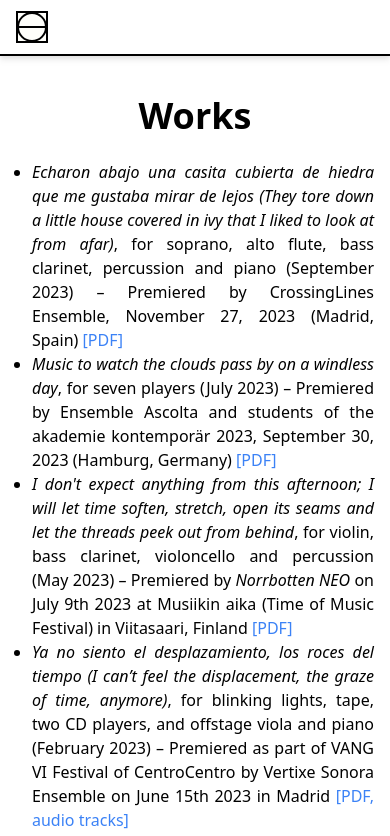
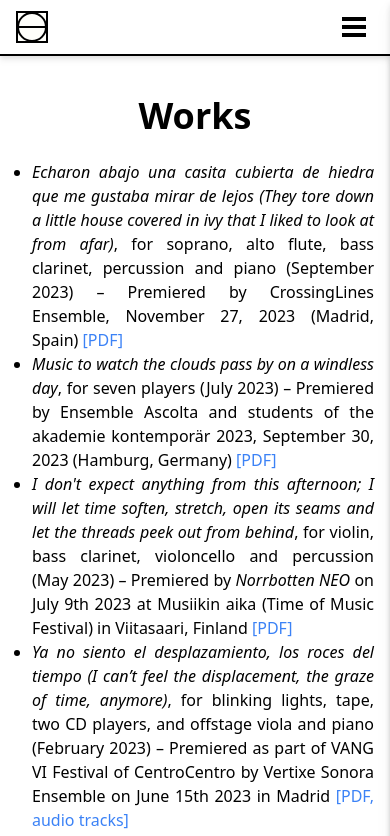
Before and after one commit to Kyokatarz/pilar-website-nextjs, a Next.js app: page /works in a window 390 px wide. Shown: the top 836 px of the page. Built offline with nearby package versions, Linux system fonts and the light colour scheme.

Commit message:
Migrating mobile nav bar

```diff
--- /dev/null
+++ b/src/components/MobileNavLinks/Drawer.tsx
@@ -0,0 +1,60 @@
+import Link from 'next/link'
+import React from 'react'
+
+type Props = {
+  isOpen: boolean
+  setIsOpen: React.Dispatch<React.SetStateAction<boolean>>
+}
+
+const Drawer = ({ isOpen, setIsOpen }: Props) => {
+  const open = isOpen ? 'translate-x-0' : 'translate-x-full'
+  // Create nav bar drawer
+  return (
+    <div
+      className={`bg-white h-screen w-64 fixed top-0 right-0 z-40 drop-shadow-lg border-l-2 border-black transition-transform ${open}`}
+    >
+      <ul className='flex flex-col mt-14 items-center h-full'>
+        {/* Using <a> tag to prevent scrolling to top */}
+        <a
+          href='/#landing-introduction'
+          onClick={() => setIsOpen(false)}
+          className='w-full'
+        >
+          <div className='border-b-2 border-black w-full h-10 flex justify-center items-center'>
+            <li>Home</li>
+          </div>
+        </a>
+        <Link
+          href='/about-me'
+          onClick={() => setIsOpen(false)}
+          className='w-full'
+        >
+          <div className='border-b-2 border-black w-full h-10 flex justify-center items-center'>
+            <li>About me</li>
+          </div>
+        </Link>
+        <Link href='/works' onClick={() => setIsOpen(false)} className='w-full'>
+          <div className='border-b-2 border-black w-full h-10 flex justify-center items-center'>
+            <li>Works</li>
+          </div>
+        </Link>
+        <Link href='/media' onClick={() => setIsOpen(false)} className='w-full'>
+          <div className='border-b-2 border-black w-full h-10 flex justify-center items-center'>
+            <li>Media</li>
+          </div>
+        </Link>
+        <Link
+          href='/contact-me'
+          onClick={() => setIsOpen(false)}
+          className='w-full'
+        >
+          <div className='border-b-2 border-black w-full h-10 flex justify-center items-center'>
+            <li>Contact</li>
+          </div>
+        </Link>
+      </ul>
+    </div>
+  )
+}
+
+export default Drawer
--- /dev/null
+++ b/src/components/MobileNavLinks/Hamburger.tsx
@@ -0,0 +1,30 @@
+import React from 'react'
+
+type Props = {
+  isOpen: boolean
+  setIsOpen: (isOpen: boolean) => void
+}
+
+const Hamburger = ({ isOpen, setIsOpen }: Props) => {
+  const topRotate = isOpen ? 'rotate-45 absolute left-0 top-1' : ''
+  const middleOpacity = isOpen ? 'opacity-0' : ''
+  const bottomRotate = isOpen ? '-rotate-45  absolute left-0' : ''
+
+  return (
+    <div
+      className='relative flex flex-col justify-center items-center cursor-pointer z-50'
+      tabIndex={0}
+      onClick={() => setIsOpen(!isOpen)}
+    >
+      <div className={`h-1 w-6 bg-black transition-transform ${topRotate} `} />
+      <div
+        className={`h-1 w-6 bg-black mt-1 transition-transform ${middleOpacity}`}
+      />
+      <div
+        className={`h-1 w-6 bg-black mt-1 transition-transform ${bottomRotate}`}
+      />
+    </div>
+  )
+}
+
+export default Hamburger
--- /dev/null
+++ b/src/components/MobileNavLinks/MobileNavLinks.tsx
@@ -0,0 +1,18 @@
+'use client'
+
+import React from 'react'
+import Drawer from './Drawer'
+import Hamburger from './Hamburger'
+
+const MobileNavLinks = () => {
+  const [isOpen, setIsOpen] = React.useState(false)
+
+  return (
+    <ul className='md:hidden gap-x-16 justify-end px-6 items-center'>
+      <Hamburger isOpen={isOpen} setIsOpen={setIsOpen} />
+      <Drawer isOpen={isOpen} setIsOpen={setIsOpen} />
+    </ul>
+  )
+}
+
+export default MobileNavLinks
--- /dev/null
+++ b/src/components/MobileNavLinks/index.tsx
@@ -0,0 +1 @@
+export { default } from './MobileNavLinks'
--- a/src/components/Navbar/Navbar.tsx
+++ b/src/components/Navbar/Navbar.tsx
@@ -3,6 +3,7 @@ import Image from 'next/image'
 
 import icon from './assets/icon.svg'
 import DesktopNavLinks from './DesktopNavLinks'
+import MobileNavLinks from '../MobileNavLinks'
 // import DesktopNavLinks from './components/DesktopNavLinks'
 // import MobileNavLinks from './components/MobileNavLinks'
 
@@ -13,7 +14,7 @@ const Navbar = () => {
         <Image src={icon} alt='To home page icon' className='ml-4' />
       </a>
       <DesktopNavLinks />
-      {/* <MobileNavLinks /> */}
+      <MobileNavLinks />
     </nav>
   )
 }
```
